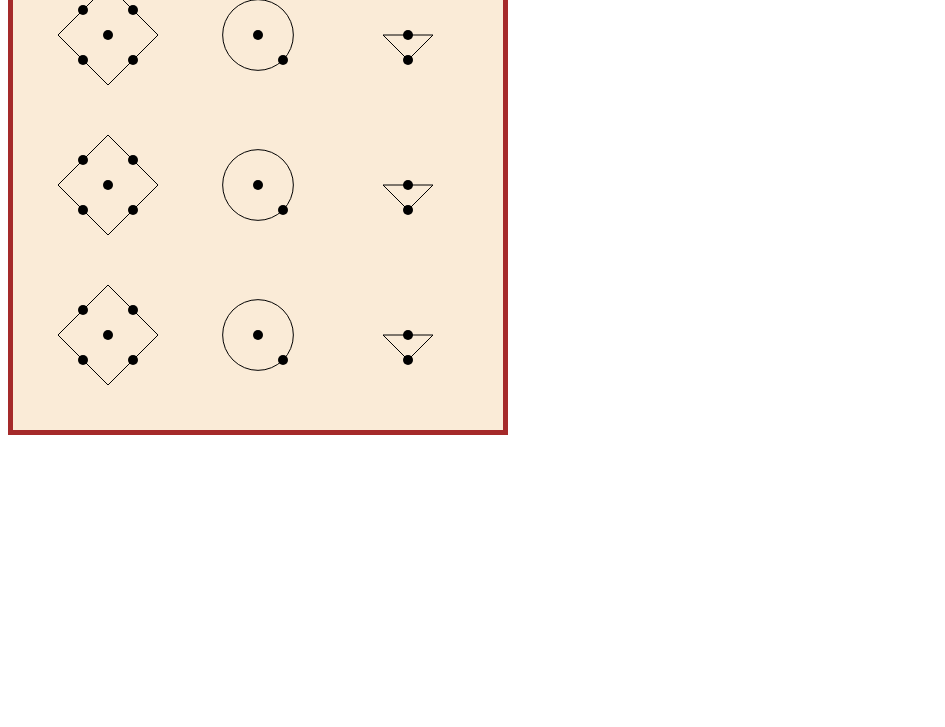
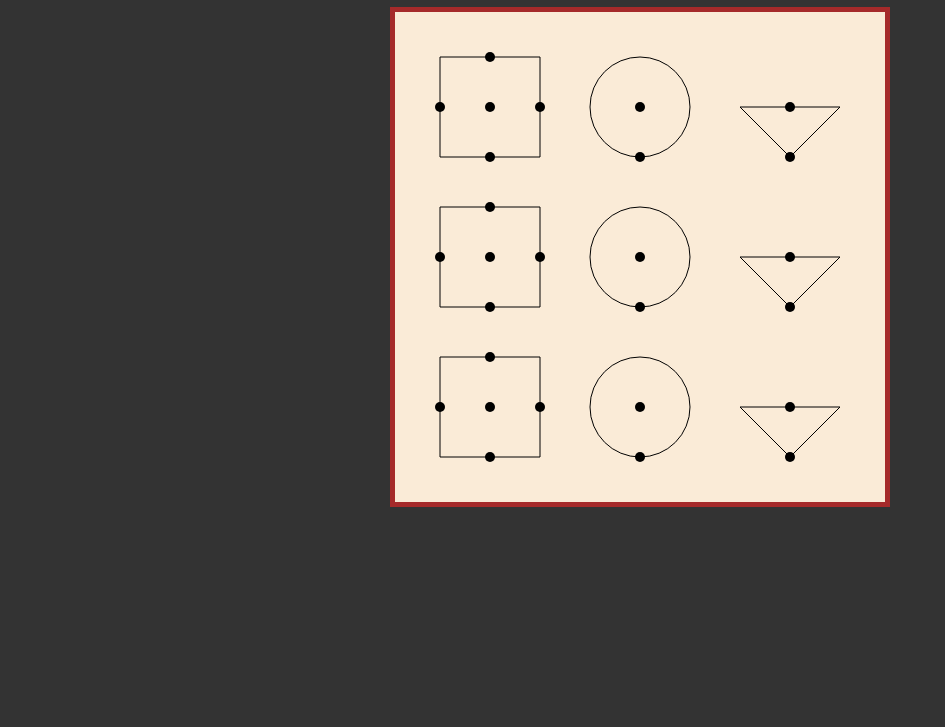
Before and after one commit to CeHaga-UFRJ/cg-ufrj-2022.2, a plain HTML site: page PolygonIntersection/index.html in a window 1280 px wide. Shown: the part 73-800 px from the top of the page, without its empty margins (0-945 px from the left). Drawn offline with nearby package versions, Linux system fonts and the light colour scheme.

Commit message:
Refactored Polygons

```diff
--- a/PolygonIntersection/PolygonIntersection.js
+++ b/PolygonIntersection/PolygonIntersection.js
@@ -1,31 +1,10 @@
 /**
  *  @file
  *
- *  <p>InterseÃ§Ã£o entre cÃ­rculos e polÃ­gonos convexos.</p>
+ *  <p>Interseção entre cí­rculos e polí­gonos convexos.</p>
  *
- *  <pre>
- *  Documentation:
- *  - Ubuntu:
- *     - sudo apt install jsdoc-toolkit
- *  - MacOS:
- *     - sudo port install npm7 (or npm8)
- *     - sudo npm install -g jsdoc
- *  - jsdoc -d docCircRec circRec.js
- *
- *  Requirements:
- *  - npm init
- *  - npm install gl-matrix
- *  </pre>
- *
- *  @author Paulo Roma & Claudio EsperanÃ§a
- *  @since 08/08/2022
- *  @see http://lcg.ufrj.br/cwdc/10-html5css3/circRec.html
- *  @see <a href="../circRecNoSource.js">source</a>
- *  @see https://observablehq.com/@esperanc/configurando-um-triangulo-isosceles
- *  @see https://drive.google.com/file/d/1MjlBWjBP-5ijNTaPDL7-7OOnd8906z6Y/view
- *  @see https://glmatrix.net
- *  @see https://dens.website/tutorials/webgl/gl-matrix
- *  @see <img src="../rect-circle.png" width="768">
+ *  @author Carlos Bravo
+ *  @since 29/09/2022
  */
 
 "use strict";
@@ -196,60 +175,6 @@ function convexPolysIntersect(poly, poly2) {
     return false;
 }
 
-function rectRectintersection(rect, rectTwo) {
-    let V = SAT.Vector;
-    let P = SAT.Polygon;
-
-    let polygon1 = new P(new V(), [
-        new V(rect[0][0], rect[0][1]), new V(rect[1][0], rect[1][1]), new V(rect[2][0], rect[2][1]), new V(rect[3][0], rect[3][1])
-    ]);
-
-    let polygon2 = new P(new V(), [
-        new V(rectTwo[0][0], rectTwo[0][1]), new V(rectTwo[1][0], rectTwo[1][1]), new V(rectTwo[2][0], rectTwo[2][1]), new V(rectTwo[3][0], rectTwo[3][1])
-    ]);
-
-    let response;
-    let collided = SAT.testPolygonPolygon(polygon1, polygon2, response);
-
-    return collided;
-}
-
-function rectTriangleIntersection(rect, triangle) {
-    let V = SAT.Vector;
-    let P = SAT.Polygon;
-
-    let polygon1 = new P(new V(), [
-        new V(rect[0][0], rect[0][1]), new V(rect[1][0], rect[1][1]), new V(rect[2][0], rect[2][1]), new V(rect[3][0], rect[3][1])
-    ]);
-
-    let polygon2 = new P(new V(), [
-        new V(triangle[0][0], triangle[0][1]), new V(triangle[1][0], triangle[1][1]), new V(triangle[2][0], triangle[2][1])
-    ]);
-
-    let response;
-    let collided = SAT.testPolygonPolygon(polygon1, polygon2, response);
-
-    return collided;
-}
-
-function triangleTriangleIntersection(triangle, triangleTwo) {
-    let V = SAT.Vector;
-    let P = SAT.Polygon;
-
-    let polygon1 = new P(new V(), [
-        new V(triangle[0][0], triangle[0][1]), new V(triangle[1][0], triangle[1][1]), new V(triangle[2][0], triangle[2][1])
-    ]);
-
-    let polygon2 = new P(new V(), [
-        new V(triangleTwo[0][0], triangleTwo[0][1]), new V(triangleTwo[1][0], triangleTwo[1][1]), new V(triangleTwo[2][0], triangleTwo[2][1])
-    ]);
-
-    let response;
-    let collided = SAT.testPolygonPolygon(polygon1, polygon2, response);
-
-    return collided;
-}
-
 function rectangle(points) {
     let vertices = [];
     let center = points[0];
@@ -262,48 +187,22 @@ function rectangle(points) {
     return vertices;
 }
 
-/**
- * Returns true iff convex polygon poly {@link closestPolyPoint intersects}
- * a circle with the given center and radius.
- * @param {Array<Array<Number,Number>>} poly polygon.
- * @param {Array<Number,Number>} center circle center.
- * @param {Number} radius circle radius.
- * @returns {Boolean} intersect or not.
- */
-function convexPolyCircleIntersect(poly, center, radius) {
-    let n = poly.length;
-    let p1, p2;
-    let i;
-    for (i = 0; i < n; i++) {
-        p1 = poly[i];
-        p2 = poly[(i + 1) % n];
-        if (vec2d.segmentCircleIntersect(p1, p2, center, radius)) {
-            return true;
-        }
-    }
-    return false;
+function isosceles(tri) {
+    let basePoint = tri[0];
+    let oppositeVertex = tri[1];
+    const u = vec2d.sub([], basePoint, oppositeVertex);
+    const v = [-u[1], u[0]];
+    const w = [u[1], -u[0]];
+    return [
+        oppositeVertex,
+        vec2d.add([], basePoint, v),
+        vec2d.add([], basePoint, w),
+    ];
 }
 
-/**
- * Returns true iff a circle intersects another circle with the given center and radius.
- * @param {Array<Number,Number>} center1 first circle center.
- * @param {Number} radius1 first circle radius.
- * @param {Array<Number,Number>} center2 second circle center.
- * @param {Number} radius2 second circle radius.
- * @returns {Boolean} intersect or not.
- * @see https://milania.de/blog/Intersection_area_of_two_circles_with_implementation_in_C%2B%2B
- * @see <img src="../IntersectingCirclesArea_CircularSegmentsSmallAngle.png" width="320">
- */
-function circleCircleIntersection(c1, c2) {
-    let center1 = c1[0];
-    let radius1 = vec2d.dist(c1[0], c1[1]);
-    let center2 = c2[0];
-    let radius2 = vec2d.dist(c2[0], c2[1]);
-    let d = vec2d.dist(center1, center2);
-    if (d > radius1 + radius2) {
-        return false;
-    }
-    return true;
+function radius(points) {
+    let radius = Math.abs(vec2.distance(points[0], points[1]));
+    return radius;
 }
 
 function distToSegment(p, a, b) {
@@ -325,6 +224,18 @@ function pointInConvexPoly(p, poly) {
         if (Math.abs(o - prevOrient) > 1) return false;
         prevOrient = o;
         prevPoint = q;
+    }
+    return true;
+}
+
+function circleCircleIntersection(c1, c2) {
+    let center1 = c1[0];
+    let radius1 = vec2d.dist(c1[0], c1[1]);
+    let center2 = c2[0];
+    let radius2 = vec2d.dist(c2[0], c2[1]);
+    let d = vec2d.dist(center1, center2);
+    if (d > radius1 + radius2) {
+        return false;
     }
     return true;
 }
@@ -355,76 +266,79 @@ function circleTriangleIntersection(c, t) {
     return false;
 }
 
-/**
- * Returns a rectangular polygon in the form of a vertex circulation,
- * given:
- * <ul>
- * <li>its center, </li>
- * <li>a vector (u) pointing from the center to the midpoint
- *       of one of its sides, </li>
- * <li>and the size of that side.</li>
- * </ul>
- * @param {Array<Number,Number>} center rectangle center.
- * @param {Array<Number,Number>} u orientation vector.
- * @param {Number} size side size.
- * @returns {Array<Array<Number,Number>>} a rectangle (a polygon).
- * @see <img src="../cRv2l.png" width="320">
- */
-function makeRectangle(center, u, size) {
-    let v = vec2d.rotate([], u, [0, 0], Math.PI / 2);
-    let halfSize = size / 2;
-    let p1 = vec2d.add([], center, vec2d.scale([], u, halfSize));
-    let p2 = vec2d.add([], center, vec2d.scale([], v, halfSize));
-    let p3 = vec2d.add([], center, vec2d.scale([], u, -halfSize));
-    let p4 = vec2d.add([], center, vec2d.scale([], v, -halfSize));
-    return [p1, p2, p3, p4];
+function rectRectintersection(rect, rectTwo) {
+    rect = rectangle(rect);
+    rectTwo = rectangle(rectTwo);
+
+    let V = SAT.Vector;
+    let P = SAT.Polygon;
+
+    let polygon1 = new P(new V(), [
+        new V(rect[0][0], rect[0][1]), new V(rect[1][0], rect[1][1]), new V(rect[2][0], rect[2][1]), new V(rect[3][0], rect[3][1])
+    ]);
+
+    let polygon2 = new P(new V(), [
+        new V(rectTwo[0][0], rectTwo[0][1]), new V(rectTwo[1][0], rectTwo[1][1]), new V(rectTwo[2][0], rectTwo[2][1]), new V(rectTwo[3][0], rectTwo[3][1])
+    ]);
+
+    let response;
+    let collided = SAT.testPolygonPolygon(polygon1, polygon2, response);
+
+    return collided;
 }
 
-/**
- * Returns an array with the mid-points of the edges of polygon poly.
- * @param {Array<Array<Number,Number>>} poly polygon.
- * @returns {Array<Array<Number,Number>>} mid-points.
- */
-function midPoints(poly) {
-    let n = poly.length;
-    let midPoints = [];
-    let p1, p2;
-    let i;
-    for (i = 0; i < n; i++) {
-        p1 = poly[i];
-        p2 = poly[(i + 1) % n];
-        midPoints.push(vMidpoint(p1, p2));
-    }
-    return midPoints;
+function rectTriangleIntersection(rect, triangle) {
+    rect = rectangle(rect);
+    triangle = isosceles(triangle);
+
+    let V = SAT.Vector;
+    let P = SAT.Polygon;
+
+    let polygon1 = new P(new V(), [
+        new V(rect[0][0], rect[0][1]), new V(rect[1][0], rect[1][1]), new V(rect[2][0], rect[2][1]), new V(rect[3][0], rect[3][1])
+    ]);
+
+    let polygon2 = new P(new V(), [
+        new V(triangle[0][0], triangle[0][1]), new V(triangle[1][0], triangle[1][1]), new V(triangle[2][0], triangle[2][1])
+    ]);
+
+    let response;
+    let collided = SAT.testPolygonPolygon(polygon1, polygon2, response);
+
+    return collided;
 }
 
-/**
- * Returns the 3 vertices of an isosceles triangle
- * defined by the center point of its base and the
- * opposite vertex.
- * @param {Array<Number,Number>} basePoint base midpoint.
- * @param {Array<Number,Number>} oppositeVertex opposite vertex.
- * @return {Array<Array<Number,Number>, Array<Number,Number>, Array<Number,Number>>}
- * an isosceles triangle (a convex polygon).
- * @see https://en.wikipedia.org/wiki/Isosceles_triangle
- * @see <img src="../Isosceles-Triangle.png" width="256">
- */
-function isosceles(tri) {
-    let basePoint = tri[0];
-    let oppositeVertex = tri[1];
-    const u = vec2d.sub([], basePoint, oppositeVertex);
-    const v = [-u[1], u[0]];
-    const w = [u[1], -u[0]];
-    return [
-        oppositeVertex,
-        vec2d.add([], basePoint, v),
-        vec2d.add([], basePoint, w),
-    ];
+function rectCircleIntersection(rect, circle) {
+    return circleRectIntersection(circle, rect);
 }
 
-function radius(points) {
-    let radius = Math.abs(vec2.distance(points[0], points[1]));
-    return radius;
+function triangleRectIntersection(triangle, rect) {
+    return rectTriangleIntersection(rect, triangle);
+}
+
+function triangleTriangleIntersection(triangle, triangleTwo) {
+    triangle = isosceles(triangle);
+    triangleTwo = isosceles(triangleTwo);
+
+    let V = SAT.Vector;
+    let P = SAT.Polygon;
+
+    let polygon1 = new P(new V(), [
+        new V(triangle[0][0], triangle[0][1]), new V(triangle[1][0], triangle[1][1]), new V(triangle[2][0], triangle[2][1])
+    ]);
+
+    let polygon2 = new P(new V(), [
+        new V(triangleTwo[0][0], triangleTwo[0][1]), new V(triangleTwo[1][0], triangleTwo[1][1]), new V(triangleTwo[2][0], triangleTwo[2][1])
+    ]);
+
+    let response;
+    let collided = SAT.testPolygonPolygon(polygon1, polygon2, response);
+
+    return collided;
+}
+
+function triangleCircleIntersection(triangle, circle) {
+    return circleTriangleIntersection(circle, triangle);
 }
 
 (function PolygonsDemo() {
@@ -434,54 +348,54 @@ function radius(points) {
     const rect = [
         [
             [100, 100],
-            [100 + 25, 100 + 25],
-            [100 + 25, 100 - 25],
-            [100 - 25, 100 - 25],
-            [100 - 25, 100 + 25]
+            [100, 100 + 50],
+            [100 + 50, 100],
+            [100, 100 - 50],
+            [100 - 50, 100]
         ],
         [
             [100, 250],
-            [100 + 25, 250 + 25],
-            [100 + 25, 250 - 25],
-            [100 - 25, 250 - 25],
-            [100 - 25, 250 + 25]
+            [100, 250 + 50],
+            [100 + 50, 250],
+            [100, 250 - 50],
+            [100 - 50, 250]
         ],
         [
             [100, 400],
-            [100 + 25, 400 + 25],
-            [100 + 25, 400 - 25],
-            [100 - 25, 400 - 25],
-            [100 - 25, 400 + 25]
+            [100, 400 + 50],
+            [100 + 50, 400],
+            [100, 400 - 50],
+            [100 - 50, 400]
         ],
     ];
 
     const circle = [
         [
             [250, 100],
-            [250 + 25, 100 + 25],
+            [250, 100 + 50],
         ],
         [
             [250, 250],
-            [250 + 25, 250 + 25],
+            [250, 250 + 50],
         ],
         [
             [250, 400],
-            [250 + 25, 400 + 25],
+            [250, 400 + 50],
         ],
     ];
 
     const triangle = [
         [
             [400, 100],
-            [400, 100 + 25],
+            [400, 100 + 50],
         ],
         [
             [400, 250],
-            [400, 250 + 25],
+            [400, 250 + 50],
         ],
         [
             [400, 400],
-            [400, 400 + 25],
+            [400, 400 + 50],
         ],
     ];
 
@@ -494,19 +408,19 @@ function radius(points) {
             ctx.fillStyle = ctx.strokeStyle = "black";
             for (let r2 of rect) {
                 if (r == r2) continue;
-                if (rectRectintersection(rectangle(r), rectangle(r2))) {
+                if (rectRectintersection(r, r2)) {
                     ctx.fillStyle = ctx.strokeStyle = "red";
                 }
             }
 
             for (let c of circle) {
-                if (circleRectIntersection(c, r)) {
+                if (rectCircleIntersection(r, c)) {
                     ctx.fillStyle = ctx.strokeStyle = "red";
                 }
             }
 
             for (let t of triangle) {
-                if (rectTriangleIntersection(rectangle(r), isosceles(t))) {
+                if (rectTriangleIntersection(r, t)) {
                     ctx.fillStyle = ctx.strokeStyle = "red";
                 }
             }
@@ -562,19 +476,19 @@ function radius(points) {
 
             for (let t2 of triangle) {
                 if (t == t2) continue;
-                if (triangleTriangleIntersection(isosceles(t), isosceles(t2))) {
+                if (triangleTriangleIntersection(t, t2)) {
                     ctx.fillStyle = ctx.strokeStyle = "red";
                 }
             }
 
             for (let r of rect) {
-                if (rectTriangleIntersection(rectangle(r), isosceles(t))) {
+                if (triangleRectIntersection(t, r)) {
                     ctx.fillStyle = ctx.strokeStyle = "red";
                 }
             }
 
             for (let c of circle) {
-                if (circleTriangleIntersection(c, t)) {
+                if (triangleCircleIntersection(t, c)) {
                     ctx.fillStyle = ctx.strokeStyle = "red";
                 }
             }
--- a/PolygonIntersection/index.html
+++ b/PolygonIntersection/index.html
@@ -2,15 +2,23 @@
 <html>
 
 <head>
-    <title>Intersect Rectangles</title>
+    <title>Intersection of Circles and Polygons</title>
     <meta http-equiv="Content-type" content="text/html; charset=utf-8" />
     <meta name="viewport" content="width=device-width, initial-scale=1.0" />
 </head>
 
-<body>
-    <canvas id="theCanvas" width="500" height="500">
-        Please upgrade your browser.
-    </canvas>
+<!-- Set background to darker color -->
+
+<body style="background-color: #333333;">
+    <div style="text-align: center; color: white;">
+        <h1>Intersection of Circles and Polygons</h1>
+    </div>
+
+    <div style="width: 100%; height: 100%; display: flex; justify-content: center; align-items: top;">
+        <canvas id="theCanvas" width="500" height="500">
+            Please upgrade your browser.
+        </canvas>
+    </div>
 
     <!-- gl-matrix.js is not esm compatible -->
     <script src="..\utils\toji-gl-matrix-8962b2e\dist\gl-matrix.js"></script>
```
